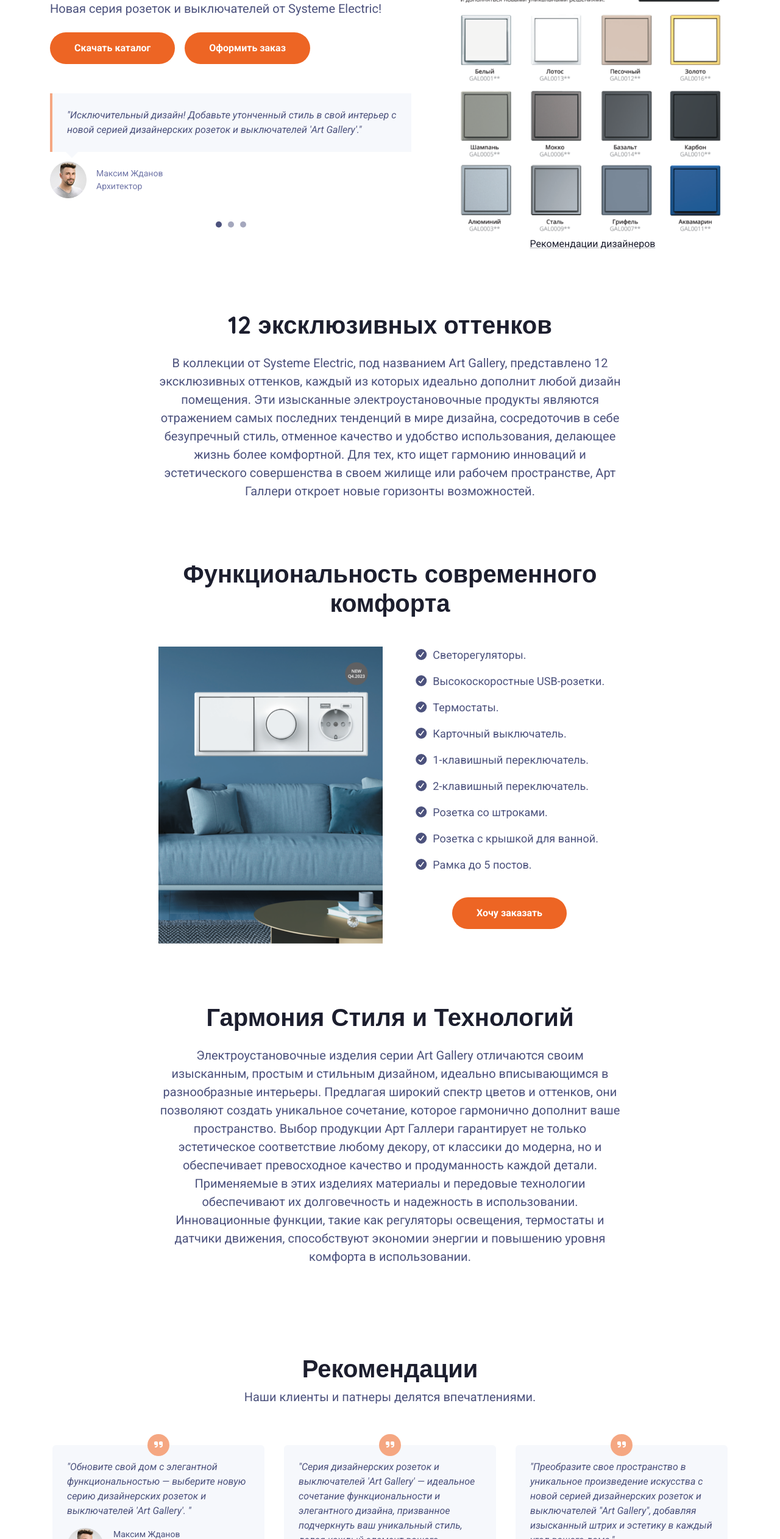
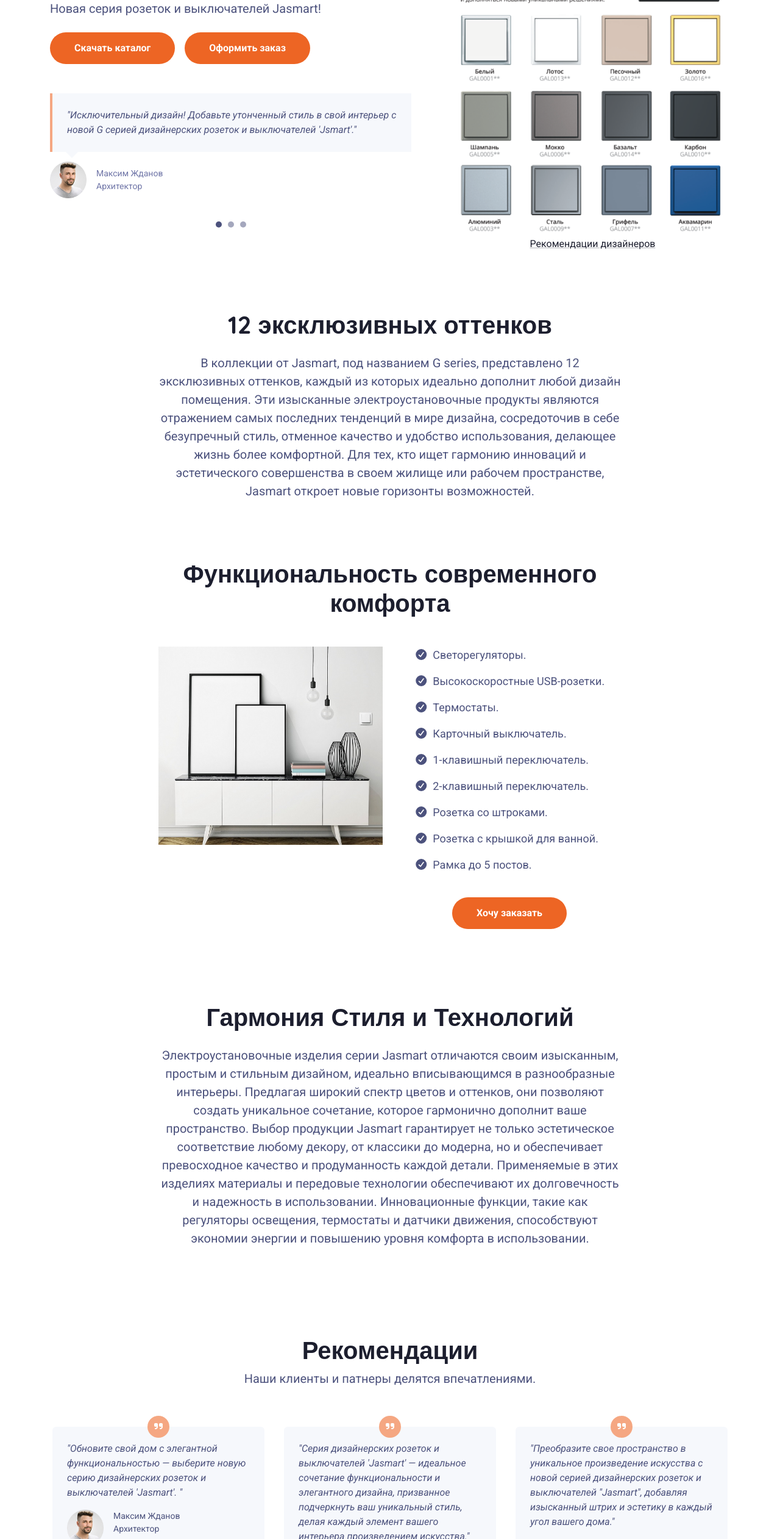
Before and after one commit to electroautomatic/jasmart, a plain HTML site: page index.html in a window 1280 px wide. Shown: the part 277-2800 px from the top of the page at 61% size. Drawn offline with Linux system fonts and the light colour scheme.

Commit message:
1 st commit

```diff
--- a/index.html
+++ b/index.html
@@ -1,14 +1,14 @@
 <!DOCTYPE html>
 <html lang="en">
 <head>
-    <title>'Art Gallery' - Новая серия дизайнерских розеток и выключателей от Sysem Electric.</title>
-    <link rel="icon" href="https://artgallery-shop/favicon.svg" type="image/x-icon">
+    <title>'G-series' - Новая серия дизайнерских розеток и выключателей Jasmart.</title>
+    <link rel="icon" href="https://jasmart/favicon.svg" type="image/x-icon">
     <!-- Meta -->
     <meta charset="utf-8">
     <meta http-equiv="X-UA-Compatible" content="IE=edge">
 	<meta name="yandex-verification" content="091535ff4d6c8ef4" />
-	<meta name="Keywords" content="Art Gallery, розетки,выключатели,рамки,Systeme Electric,купить">
-	<meta name="description" content="Купите дизайнерские розетки и выключатели Art Gallery от российского производителя Systeme Electric в интернет-магазине artgallery-shop.ru. Осуществляем доставку по Москве и всей России. Бонусные программы для дизайнеров и архитекторов.">
+	<meta name="Keywords" content="Jasmart, розетки,выключатели,рамки,купить">
+	<meta name="description" content="Купите дизайнерские розетки и выключатели Jasmart в интернет-магазине jasmart.ru. Осуществляем доставку по Москве и всей России. Бонусные программы для дизайнеров и архитекторов.">
     <meta name="viewport" content="width=device-width, initial-scale=1.0">
     <meta name="author" content="Xiaoying Riley at 3rd Wave Media">
     <link rel="shortcut icon" href="favicon.svg" type="image/svg+xml">
@@ -54,7 +54,7 @@
         <div class="branding">
             <div class="container-fluid position-relative py-3">
                 <div class="logo-wrapper">
-	                <div class="site-logo"><a class="navbar-brand" href="index.html"><img class="logo-icon me-2" src="assets/images/site-logo.svg" alt="logo" ><span class="logo-text">ArtGallery</span></a></div>
+	                <div class="site-logo"><a class="navbar-brand" href="index.html"><img class="logo-icon me-2" src="assets/images/site-logo.svg" alt="logo" ><span class="logo-text">Jasmart</span></a></div>
                 </div><!--//docs-logo-wrapper-->
 
             </div><!--//container-->
@@ -67,10 +67,10 @@
 			    <div class="col-12 col-md-7 pt-5 mb-5 align-self-center">
 				    <div class="promo pe-md-3 pe-lg-5">
 					    <h1 class="headline mb-3">
-						    Art Gallery <br>by Systeme Electric
+						    G-series <br>by Jasmart
 					    </h1><!--//headline-->
 					    <div class="subheadline mb-4">
-						    Новая серия розеток и выключателей от Systeme Electric!
+						    Новая серия розеток и выключателей Jasmart!
 
 					    </div><!--//subheading-->
 
@@ -94,7 +94,7 @@
 							    <div class="carousel-inner">
 								    <div class="carousel-item active">
 								        <blockquote class="quote p-4 theme-bg-light">
-									        "Исключительный дизайн! Добавьте утонченный стиль в свой интерьер с новой серией дизайнерских розеток и выключателей 'Art Gallery'."
+									        "Исключительный дизайн! Добавьте утонченный стиль в свой интерьер с новой G серией дизайнерских розеток и выключателей 'Jsmart'."
 								        </blockquote><!--//item-->
 								        <div class="source row gx-md-3 gy-3 gy-md-0 align-items-center">
 									        <div class="col-12 col-md-auto text-center text-md-start">
@@ -108,7 +108,7 @@
 								    </div><!--//carousel-item-->
 								    <div class="carousel-item">
 								        <blockquote class="quote p-4 theme-bg-light">
-									        "Подчеркните уникальность своего пространства с элегантными дизайнерскими розетками и выключателями из коллекции 'Art Gallery'"
+									        "Подчеркните уникальность своего пространства с элегантными дизайнерскими розетками и выключателями из коллекции 'Jasmart'"
 								        </blockquote><!--//item-->
 								        <div class="source row gx-md-3 gy-3 gy-md-0 align-items-center">
 									        <div class="col-12 col-md-auto text-center text-md-start">
@@ -122,7 +122,7 @@
 								    </div><!--//carousel-item-->
 								    <div class="carousel-item">
 								        <blockquote class="quote p-4 theme-bg-light">
-									        "Создайте впечатляющий интерьер с помощью стильных розеток и выключателей из новой коллекции 'Art Gallery'."
+									        "Создайте впечатляющий интерьер с помощью стильных розеток и выключателей из новой коллекции 'Jasmart'."
 								        </blockquote><!--//item-->
 								        <div class="source row gx-md-3 gy-3 gy-md-0 align-items-center">
 									        <div class="col-12 col-md-auto text-center text-md-start">
@@ -157,7 +157,7 @@
 		<div class="container">
 			<h2 class="section-heading text-center mb-4">12 эксклюзивных оттенков</h2>
 			<div class="section-intro single-col-max mx-auto text-center mb-5">
-				В коллекции от Systeme Electric, под названием Art Gallery, представлено 12 эксклюзивных оттенков, каждый из которых идеально дополнит любой дизайн помещения. Эти изысканные электроустановочные продукты являются отражением самых последних тенденций в мире дизайна, сосредоточив в себе безупречный стиль, отменное качество и удобство использования, делающее жизнь более комфортной. Для тех, кто ищет гармонию инноваций и эстетического совершенства в своем жилище или рабочем пространстве, Арт Галлери откроет новые горизонты возможностей.
+				В коллекции от Jasmart, под названием G series, представлено 12 эксклюзивных оттенков, каждый из которых идеально дополнит любой дизайн помещения. Эти изысканные электроустановочные продукты являются отражением самых последних тенденций в мире дизайна, сосредоточив в себе безупречный стиль, отменное качество и удобство использования, делающее жизнь более комфортной. Для тех, кто ищет гармонию инноваций и эстетического совершенства в своем жилище или рабочем пространстве, Jasmart откроет новые горизонты возможностей.
 			</div><!--//section-intro-->
 		</div><!--//container-->
 	</section><!--//audience-section-->
@@ -169,7 +169,7 @@
 			    <div class="row">
 				    <div class="col-12 col-md-6">
 					    <div class="figure-holder mb-5">
-						    <img class="img-fluid" src="assets/images/artgallery_interior.png" alt="image" >
+						    <img class="img-fluid" src="assets/images/simple_design.png" alt="image" >
 					    </div><!--//figure-holder-->
 				    </div><!--//col-->
 				    <div class="col-12 col-md-6 mb-5">
@@ -198,7 +198,7 @@
 		<div class="container">
 			<h2 class="section-heading text-center mb-4">Гармония Стиля и Технологий</h2>
 			<div class="section-intro single-col-max mx-auto text-center mb-5">
-				Электроустановочные изделия серии Art Gallery отличаются своим изысканным, простым и стильным дизайном, идеально вписывающимся в разнообразные интерьеры. Предлагая широкий спектр цветов и оттенков, они позволяют создать уникальное сочетание, которое гармонично дополнит ваше пространство. Выбор продукции Арт Галлери гарантирует не только эстетическое соответствие любому декору, от классики до модерна, но и обеспечивает превосходное качество и продуманность каждой детали.
+				Электроустановочные изделия серии Jasmart отличаются своим изысканным, простым и стильным дизайном, идеально вписывающимся в разнообразные интерьеры. Предлагая широкий спектр цветов и оттенков, они позволяют создать уникальное сочетание, которое гармонично дополнит ваше пространство. Выбор продукции Jasmart гарантирует не только эстетическое соответствие любому декору, от классики до модерна, но и обеспечивает превосходное качество и продуманность каждой детали.
 				Применяемые в этих изделиях материалы и передовые технологии обеспечивают их долговечность и надежность в использовании. Инновационные функции, такие как регуляторы освещения, термостаты и датчики движения, способствуют экономии энергии и повышению уровня комфорта в использовании.
 			</div><!--//section-intro-->
 		</div><!--//container-->
@@ -213,7 +213,7 @@
 				    <div class="item-inner theme-bg-light rounded p-4">
 
 					    <blockquote class="quote">
-					        "Обновите свой дом с элегантной функциональностью — выберите новую серию дизайнерских розеток и выключателей 'Art Gallery'. "
+					        "Обновите свой дом с элегантной функциональностью — выберите новую серию дизайнерских розеток и выключателей 'Jasmart'. "
 				        </blockquote><!--//item-->
 				        <div class="source row gx-md-3 gy-3 gy-md-0">
 					        <div class="col-12 col-md-auto text-center text-md-start">
@@ -230,7 +230,7 @@
 			    <div class="item col-12 col-lg-4 p-3 mb-4">
 				    <div class="item-inner theme-bg-light rounded p-4">
 					    <blockquote class="quote">
-					        "Серия дизайнерских розеток и выключателей 'Art Gallery' — идеальное сочетание функциональности и элегантного дизайна, призванное подчеркнуть ваш уникальный стиль, делая каждый элемент вашего интерьера произведением искусства."
+					        "Серия дизайнерских розеток и выключателей 'Jasmart' — идеальное сочетание функциональности и элегантного дизайна, призванное подчеркнуть ваш уникальный стиль, делая каждый элемент вашего интерьера произведением искусства."
 				        </blockquote><!--//item-->
 				        <div class="source row gx-md-3 gy-3 gy-md-0 align-items-center">
 					        <div class="col-12 col-md-auto text-center text-md-start">
@@ -248,7 +248,7 @@
 			    <div class="item col-12 col-lg-4 p-3 mb-4">
 				    <div class="item-inner theme-bg-light rounded p-4">
 					    <blockquote class="quote">
-					        "Преобразите свое пространство в уникальное произведение искусства с новой серией дизайнерских розеток и выключателей "Art Gallery", добавляя изысканный штрих и эстетику в каждый угол вашего дома."
+					        "Преобразите свое пространство в уникальное произведение искусства с новой серией дизайнерских розеток и выключателей "Jasmart", добавляя изысканный штрих и эстетику в каждый угол вашего дома."
 				        </blockquote><!--//item-->
 				        <div class="source row gx-md-3 gy-3 gy-md-0 align-items-center">
 					        <div class="col-12 col-md-auto text-center text-md-start">
@@ -274,7 +274,7 @@
 		    <div class="author-profile text-center mb-5">
 			    <img class="author-pic" src="assets/images/profiles/system-elektric-logo.png" alt="image" >
 		    </div><!--//author-profile-->
-		    <h2 class="section-heading text-center text-white mb-3">SYSTEME ELECTRIC</h2>
+		    <h2 class="section-heading text-center text-white mb-3">JSMART</h2>
 		    <div class="author-bio single-col-max mx-auto">
 			    <p>Компания образована в 2022 году в результате продажи бизнеса Schneider Electric в РФ и Белоруссии локальному руководству.</p>
 			    <p>Компания специализируется на производстве и продаже высококачественного оборудования, инновационных решений и программного обеспечения, которые представлены под уникальными брендами (Systeme Electric, Механотроника, DEKraft), а также является официальным партнером Schneider Electric, предоставляя полный спектр авторизованных сервисных услуг.</p>
```
Also changed, not shown: assets/images/logo.png (added), assets/images/simple_design.png (added).
